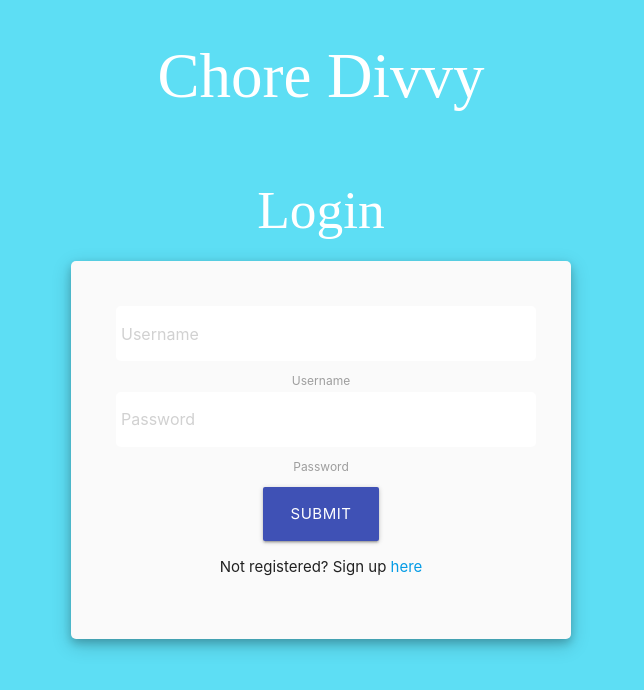
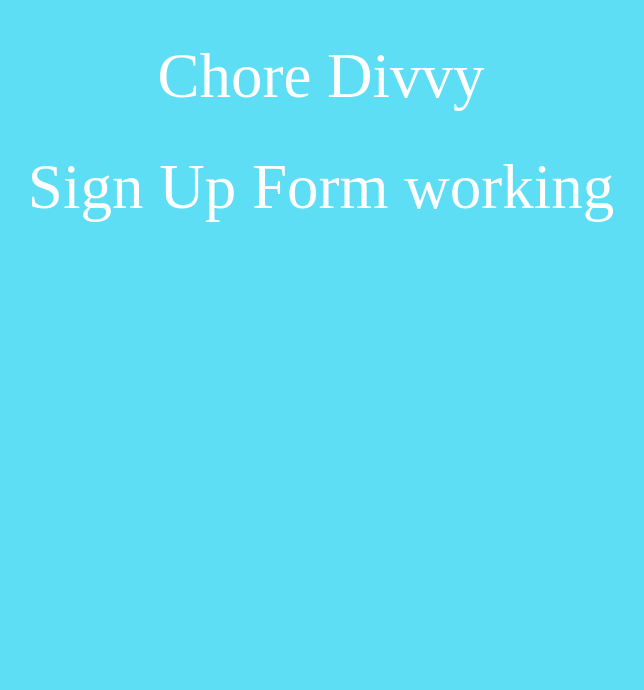
Before and after one commit to Doug2D2/chore-divvy-frontend, a React (Create React App) app: page /sign-up-form in a window 1280 px wide. Shown: the top 690 px of the page, without its empty margins (319-963 px from the left). Built offline with nearby package versions, Linux system fonts and the light colour scheme; a web font is replaced by a local one.

Commit message:
completed login form story, setup react router for both links

```diff
--- a/src/App.js
+++ b/src/App.js
@@ -2,16 +2,21 @@ import React from 'react';
 import './App.css';
 import Header from './components/header/Header';
 import LoginForm from './components/loginForm/LoginForm';
+import { BrowserRouter as Router, Switch, Route } from 'react-router-dom';
+import Dashboard from './components/dashboard/Dashboard';
+import SignUpForm from './components/signUpForm/SignUpForm';
 
 function App() {
   return (
     <div className="App">
       <Header />
-      <div className='row'>
-      <span className='loginStyle'>
-        <LoginForm />
-      </span>
-      </div>
+      <Router>
+        <Switch>
+          <Route path='/' exact component={LoginForm}/>
+          <Route path='/dashboard' component={Dashboard}/>
+          <Route path='/sign-up-form' component={SignUpForm}/>
+        </Switch>
+      </Router>
     </div>
   );
 }
--- a/src/components/dashboard/Dashboard.js
+++ b/src/components/dashboard/Dashboard.js
@@ -1,4 +1,4 @@
-import { React, Component } from 'react';
+import React, { Component } from 'react';
 
 class Dashboard extends Component {
 
--- a/src/components/loginForm/LoginForm.js
+++ b/src/components/loginForm/LoginForm.js
@@ -1,7 +1,10 @@
-import React from 'react';
+import  React,{ Component } from 'react';
 import '../loginForm/LoginForm.css';
+import { Link } from 'react-router-dom';
 
-function LoginForm() {
+class LoginForm extends Component {
+
+    render() {
         return(
             <div className='row'>
                 <h2>Login</h2>
@@ -15,15 +18,21 @@ function LoginForm() {
                         </span>
 
                             <div className='submitBtn'>
+                                <Link to='/dashboard'>
                                     <button type='submit' className='btn btn-large indigo'>Submit</button>
+                                </Link>
                             </div>
 
-                    <p>Not registered? Sign up <a href='#'>here</a></p>
-
+                            <p>Not registered? Sign up
+                                <Link to='/sign-up-form'>
+                                    here
+                                </Link>
+                            </p>
                     </form>
                 </span>
             </div>
         )
     }
+}
 
 export default LoginForm;
--- a/src/components/signUpForm/SignUpForm.js
+++ b/src/components/signUpForm/SignUpForm.js
@@ -1,11 +1,14 @@
-import React from 'react';
+import React, { Component } from 'react';
 
-function SignUpForm() {
-    return(
-        <div>
-            <h1>Sign Up Form working</h1>
-        </div>
-    )
+class SignUpForm extends Component {
+
+    render() {
+        return(
+            <div>
+                <h1>Sign Up Form working</h1>
+            </div>
+        )
+    }
 }
 
 export default SignUpForm;
```
Lines whose indentation alone changed are shown as unchanged.
